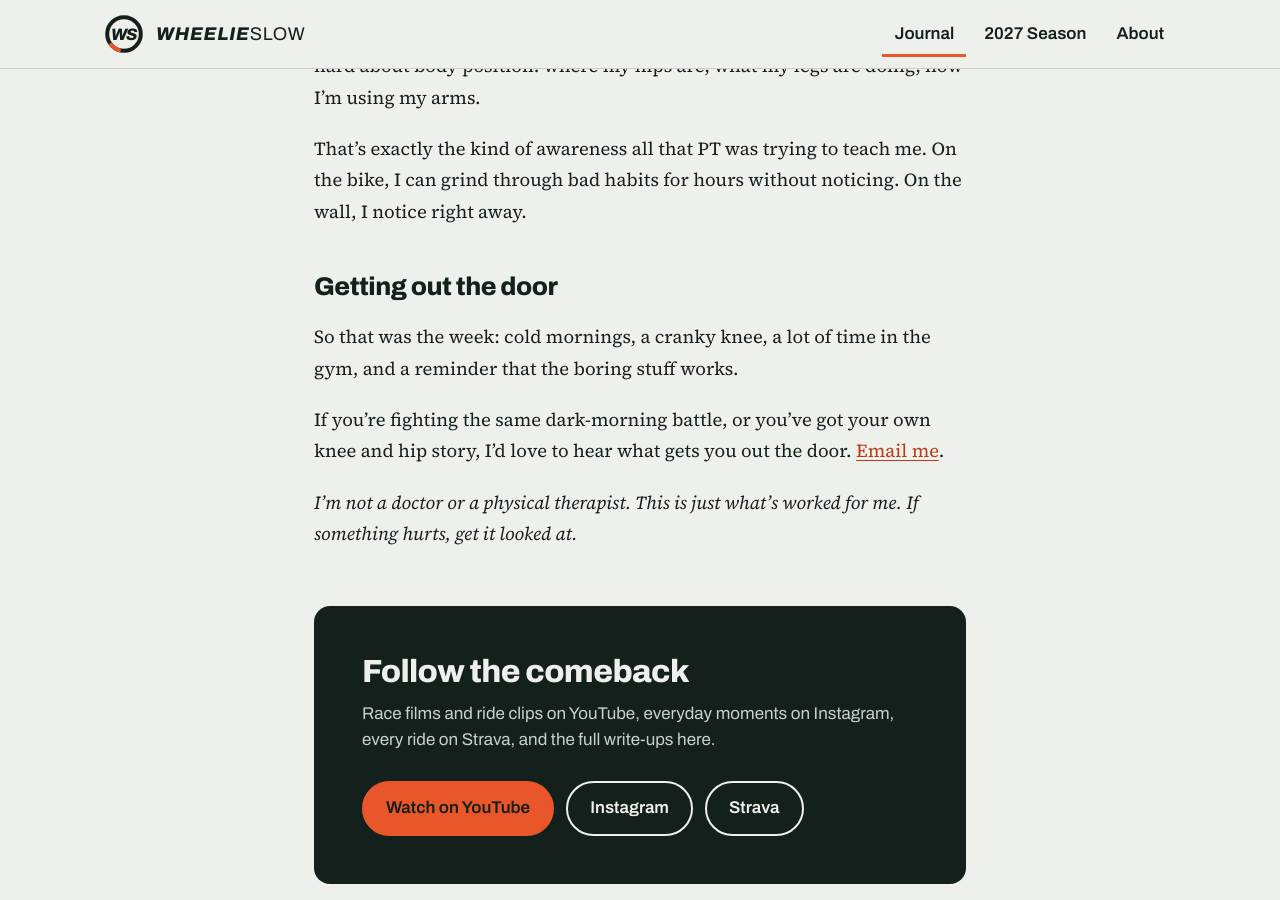
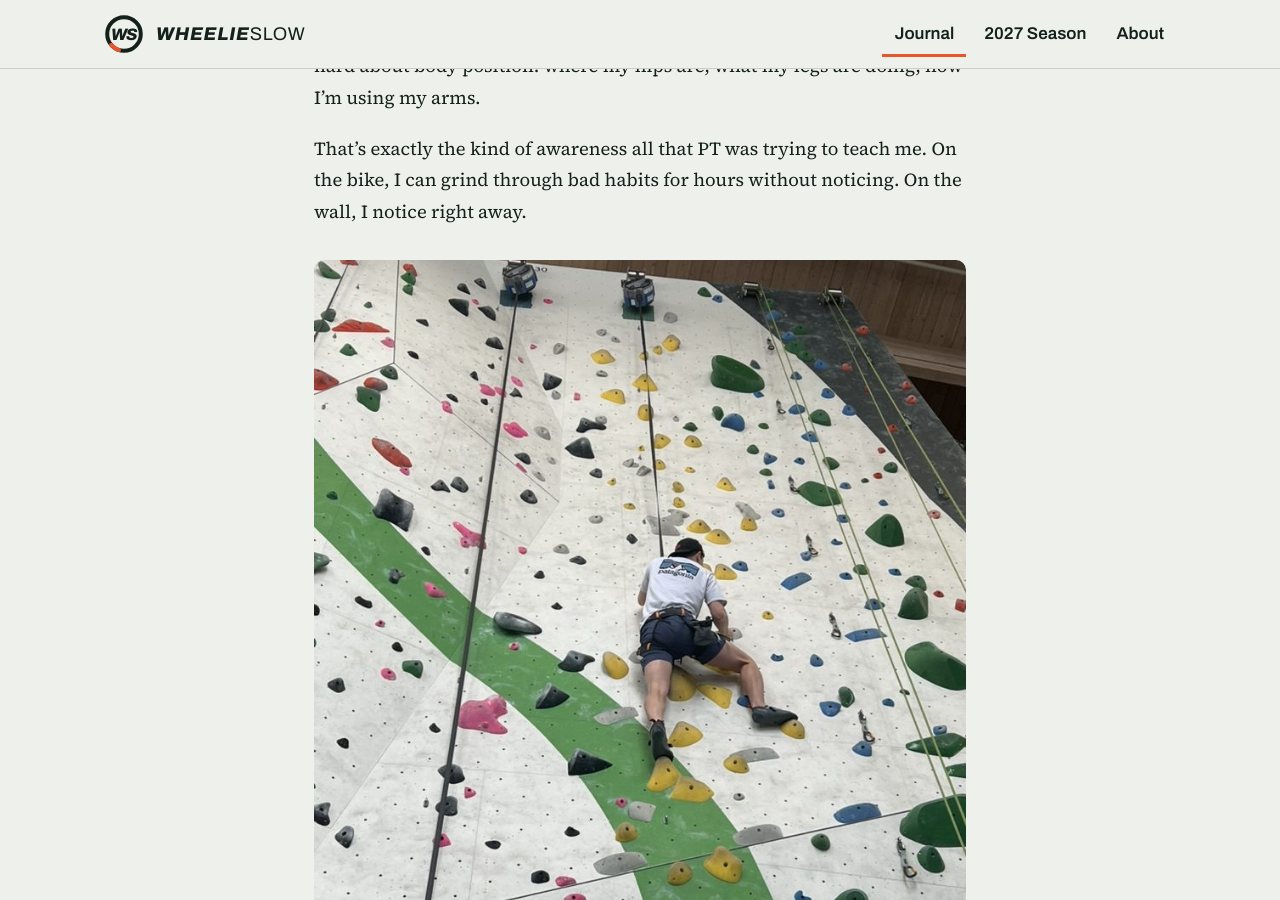
Before and after one commit to piotrowskibrian-cmd/wheelieslow, a Jekyll site: the page built from _posts/2026-10-31-cold-mornings-cranky-knee.md, in a window 1280 px wide and 900 px high, scrolled down 2521 px. Built offline with Jekyll 4.4.1, drawn with Linux system fonts in a browser that asks for light colours.

Commit message:
Add climbing photo to this week's post
Co-Authored-By: Claude Opus 5.5 <noreply@anthropic.com>
Claude-Session: https://claude.ai/code/session_015d33gq1btUah5R8WBzrQsw

```diff
--- a/_posts/2026-10-31-cold-mornings-cranky-knee.md
+++ b/_posts/2026-10-31-cold-mornings-cranky-knee.md
@@ -36,6 +36,8 @@ There's something about climbing that does two things at once. It gets my brain
 
 That's exactly the kind of awareness all that PT was trying to teach me. On the bike, I can grind through bad habits for hours without noticing. On the wall, I notice right away.
 
+{% include photo.html src="/assets/img/posts/climbing-wall.jpg" alt="Brian climbing a tall indoor wall on a rope, reaching for a hold with one leg out wide" %}
+
 ## Getting out the door
 
 So that was the week: cold mornings, a cranky knee, a lot of time in the gym, and a reminder that the boring stuff works.
```
Also changed, not shown: assets/img/posts/climbing-wall.jpg (added).
